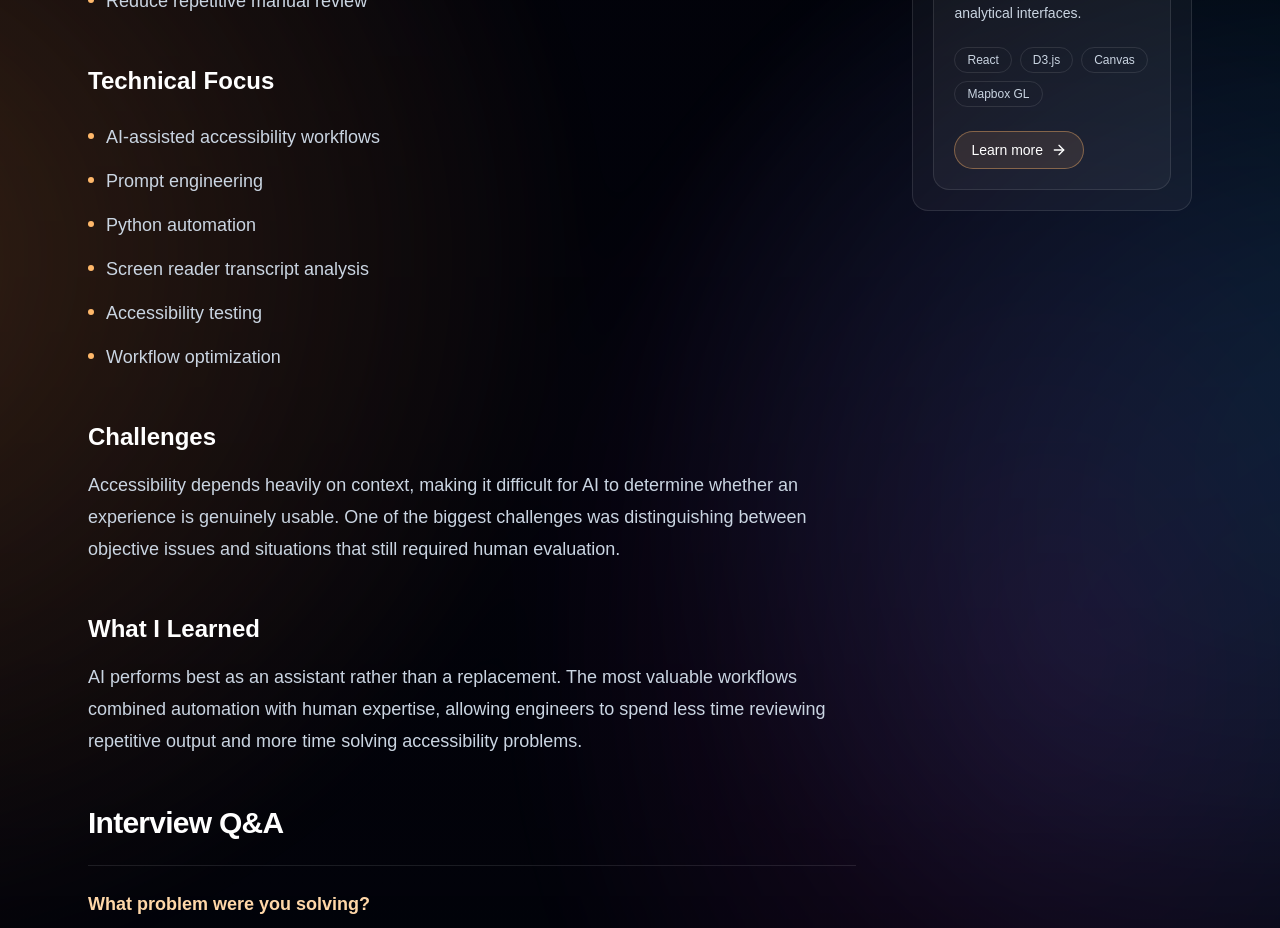
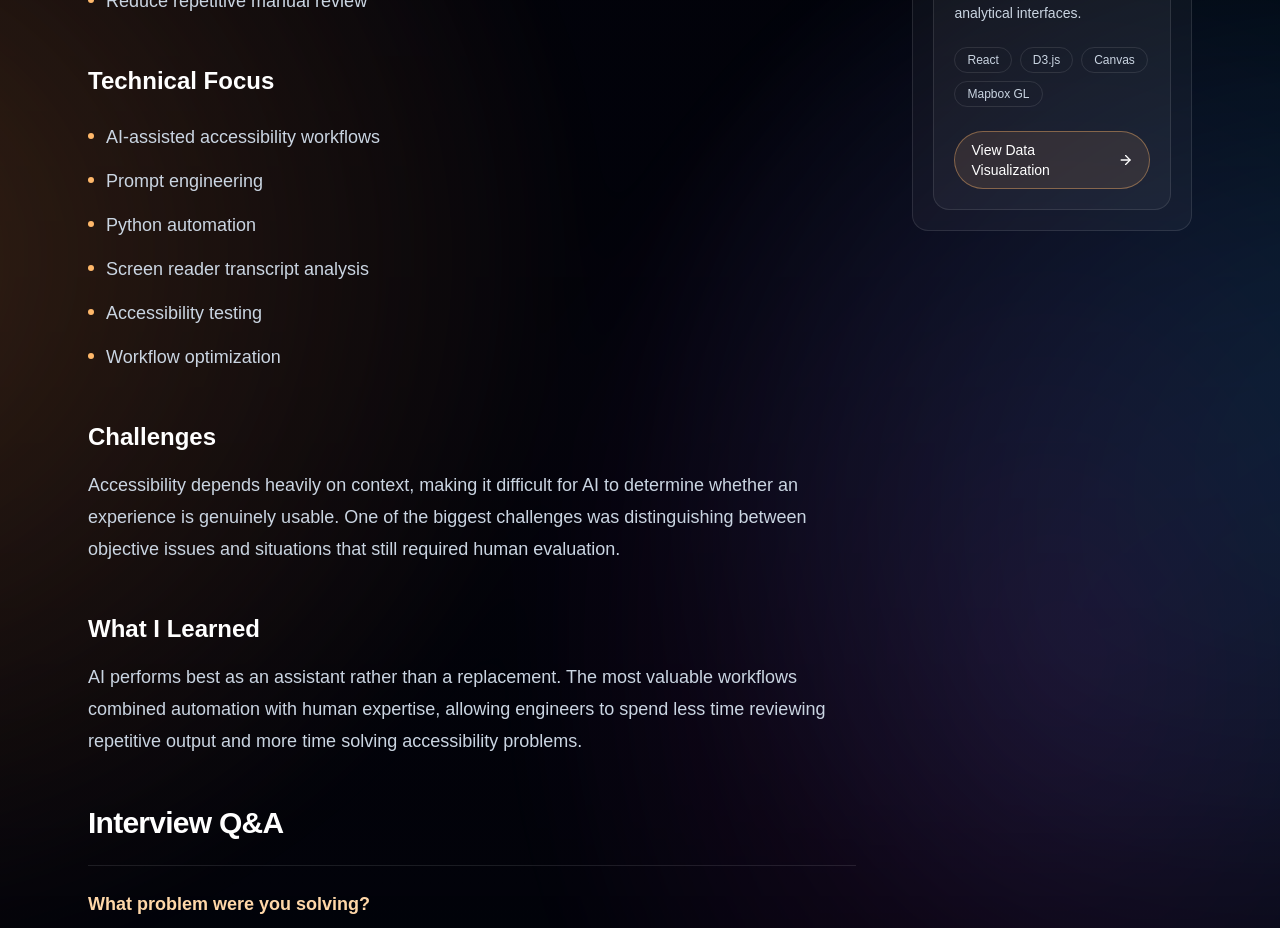
Before and after one commit to alexcheva/portfolio_2026, a Next.js app: page /projects/accessibility-ai-proof-of-concept in a window 1280 px wide. Shown: the part 960-1888 px from the top of the page. Built offline with nearby package versions, Linux system fonts and the light colour scheme.

Commit message:
update links

```diff
--- a/src/components/ExperienceSection.tsx
+++ b/src/components/ExperienceSection.tsx
@@ -50,7 +50,7 @@ export default function ExperienceSection() {
               href={`/experiences/${experience.slug}`}
               className="mt-6 inline-flex w-fit items-center gap-2 rounded-full border border-orange-300/40 bg-orange-300/10 px-4 py-2 text-sm font-medium text-white transition hover:bg-orange-300/20 focus:outline-none focus:ring-2 focus:ring-orange-300"
             >
-              Learn more
+              {experience.ctaLabel}
               <ArrowRight className="h-4 w-4" aria-hidden="true" />
             </Link>
           </article>
--- a/src/components/NextExperienceSection.tsx
+++ b/src/components/NextExperienceSection.tsx
@@ -57,7 +57,7 @@ export default function NextExperienceSection({
           ))}
         </div>
         <span className="mt-6 inline-flex w-fit items-center gap-2 rounded-full border border-orange-300/40 bg-orange-300/10 px-4 py-2 text-sm font-medium text-white transition group-hover:bg-orange-300/20">
-          Learn more
+          {nextExperience.ctaLabel}
           <ArrowRight className="h-4 w-4" aria-hidden="true" />
         </span>
       </Link>
--- a/src/components/NextProjectSection.tsx
+++ b/src/components/NextProjectSection.tsx
@@ -53,7 +53,7 @@ export default function NextProjectSection({
           ))}
         </div>
         <span className="mt-6 inline-flex w-fit items-center gap-2 rounded-full border border-orange-300/40 bg-orange-300/10 px-4 py-2 text-sm font-medium text-white transition group-hover:bg-orange-300/20">
-          Learn more
+          {nextProject.ctaLabel}
           <ArrowRight className="h-4 w-4" aria-hidden="true" />
         </span>
       </Link>
--- a/src/components/ProjectsSection.tsx
+++ b/src/components/ProjectsSection.tsx
@@ -32,7 +32,7 @@ export default function ProjectsSection() {
             href={`/projects/${project.slug}`}
             className="mt-6 inline-flex w-fit items-center gap-2 rounded-full border border-orange-300/40 bg-orange-300/10 px-4 py-2 text-sm font-medium text-white transition hover:bg-orange-300/20 focus:outline-none focus:ring-2 focus:ring-orange-300"
           >
-            Learn more
+            {project.ctaLabel}
             <ArrowRight className="h-4 w-4" aria-hidden="true" />
           </Link>
         </article>
--- a/src/data/experiences.ts
+++ b/src/data/experiences.ts
@@ -1,6 +1,7 @@
 export const experienceRows = [
   {
     company: "Sony Interactive Entertainment",
+    ctaLabel: "View Sony experience",
     slug: "sony",
     role: "Software Development Engineer in Test",
     period: "2025-Present",
@@ -16,6 +17,7 @@ export const experienceRows = [
   },
   {
     company: "LOCH Technologies",
+    ctaLabel: "View LOCH experience",
     slug: "loch",
     role: "Senior Frontend Software Engineer",
     period: "2023-2024",
@@ -31,6 +33,7 @@ export const experienceRows = [
   },
   {
     company: "Upstart",
+    ctaLabel: "View Upstart experience",
     slug: "upstart",
     role: "Full Stack Software Engineer",
     period: "2021-2023",
--- a/src/data/projects.ts
+++ b/src/data/projects.ts
@@ -2,6 +2,7 @@ export const projectRows = [
   {
     slug: "spiritual-peach",
     title: "Spiritual Peach",
+    ctaLabel: "View Spiritual Peach",
     status: "In progress",
     description:
       "AI-powered wellness platform exploring mindfulness, creativity, and intelligent user experiences.",
@@ -57,6 +58,7 @@ export const projectRows = [
   {
     slug: "accessibility-ai-proof-of-concept",
     title: "Accessibility AI Proof of Concept",
+    ctaLabel: "View Accessibility AI",
     status: "Prototype",
     description:
       "Exploring how AI can accelerate accessibility validation without replacing human judgment.",
@@ -117,6 +119,7 @@ export const projectRows = [
   {
     slug: "interactive-data-visualization",
     title: "Interactive Data Visualization",
+    ctaLabel: "View Data Visualization",
     status: "Experiments",
     description:
       "Modern techniques for building fast, interactive, and scalable analytical interfaces.",
@@ -180,6 +183,7 @@ export const projectRows = [
   {
     slug: "portfolio-2026",
     title: "Portfolio 2026",
+    ctaLabel: "View Portfolio 2026",
     status: "Live iteration",
     description:
       "A personal portfolio built as a polished product surface, not just a static resume.",
```
